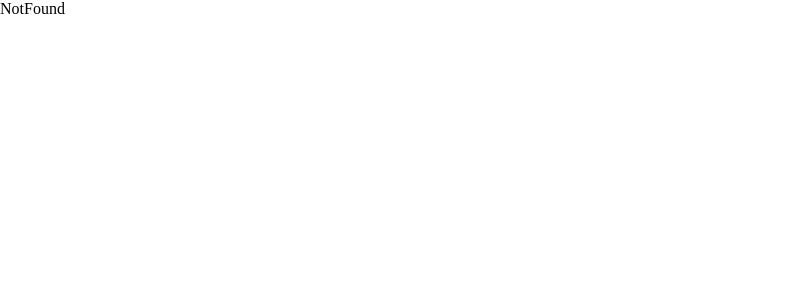
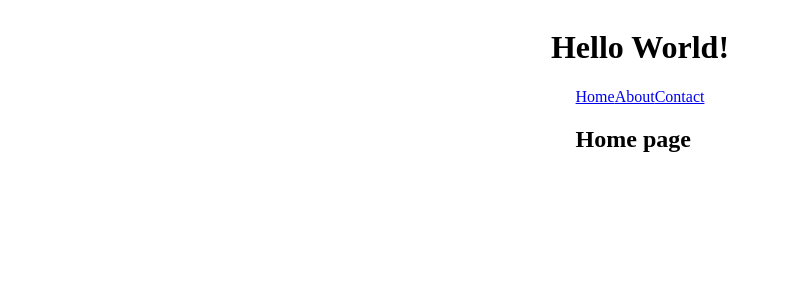
Before and after one commit to 8vien8/etp-web, a React (Vite) app: page /home in a window 1280 px wide. Shown: the top 300 px of the page, without its empty margins (0-790 px from the left). Built offline with nearby package versions, Linux system fonts and the light colour scheme.

Commit message:
Revert "Complete lading page"

```diff
--- a/package.json
+++ b/package.json
@@ -12,8 +12,7 @@
   "dependencies": {
     "react": "^18.2.0",
     "react-dom": "^18.2.0",
-    "react-router-dom": "^6.22.3",
-    "reactstrap": "^9.2.2"
+    "react-router-dom": "^6.22.3"
   },
   "devDependencies": {
     "@types/react": "^18.2.56",
--- a/src/App.jsx
+++ b/src/App.jsx
@@ -1,8 +1,14 @@
-// import {Outlet} from 'react-router-dom'
-import './App.css'
+import { Outlet, Link } from "react-router-dom"
 function App() {
   return (
-    <div>
+    <div style={{alignItems: "center", justifyContent: "center", display: "flex", flexDirection: "column"}}>
+      <h1>Hello World!</h1>
+      <nav >
+        <Link to="/home">Home</Link>
+        <Link to="/about">About</Link>
+        <Link to="/contact">Contact</Link>
+        <Outlet router/>
+      </nav>
     </div>
   )
 }
--- a/src/Routes.jsx
+++ b/src/Routes.jsx
@@ -1,6 +1,6 @@
 // Routings
 import { BrowserRouter as Router, Route, Routes} from 'react-router-dom';
-// import App from './App';
+import App from './App';
 import Home from './pages/Home';
 import About from './pages/About';
 import NotFound from './pages/NotFound';
@@ -10,12 +10,12 @@ const AppRouter = () => {
   return (
     <Router>
       <Routes>
-        {/* <Route path="/" element={<App />} > */}
-            <Route path="/" element={<Home />} />
+        <Route path="/" element={<App />} >
+            <Route path="/home" element={<Home />} />
             <Route path="/about" element={<About />} />
             <Route path="/contact" element={<Contact />} />
             <Route path="*" element={<NotFound />} />
-        {/* </Route> */}
+        </Route>
       </Routes>
     </Router>
   );
--- a/src/pages/Home.jsx
+++ b/src/pages/Home.jsx
@@ -1,29 +1,9 @@
-import { useState } from 'react'
-import Login from './forms/Login'
-import './styleHome.css'
+// import React from 'react'
 
-import {Button} from 'reactstrap'
-// import { Link } from 'react-router-dom'
 function Home() {
-  const [showLoginForm, setLoginForm] = useState(false)
-  const handleButtonClick = () => {
-    setLoginForm(!showLoginForm)
-  }
-
   return (
-    <div className="homepage-container">
-      <div className='homepage-logo'>
-      </div>
-      <div className='start-button'>
-        {!showLoginForm && (
-          <Button
-            onClick={handleButtonClick}
-          >
-            Start Journey
-          </Button>
-        )}
-        {showLoginForm && <Login/> }
-      </div>
+    <div>
+      <h1>Home page</h1>
     </div>
   )
 }
--- a/src/pages/forms/Login.jsx
+++ /dev/null
@@ -1,8 +0,0 @@
-
-function Login() {
-  return (
-    <div>Login Form</div>
-  )
-}
-
-export default Login
--- a/src/pages/styleHome.css
+++ /dev/null
@@ -1,53 +0,0 @@
-*{
-  margin: 0;
-  padding: 0;
-  box-sizing: border-box;
-}
-
-.homepage-container{
-    position: relative;
-    background-image: url('https://telegraph-image-bak.pages.dev/file/ef87e51cdc4141b432807.jpg');
-    background-size: cover;
-    max-width: 100%;
-    height: 100vh;
-    display: flex;
-    justify-content: center;
-    align-items: center;
-}
-
-.homepage-logo{
-    top: 40px;
-    position: absolute;
-    background-size: cover;
-    width: 800px;
-    height: 200px;
-    background-position: center;
-    background-repeat: no-repeat;
-    background-size: cover;
-    z-index: 1;
-    background-image: url('https://telegraph-image-bak.pages.dev/file/7d436a82fd272aa100b32.png');
-}
-
-.start-button{
-    /* margin-top: 20px; */
-}
-
-button{
-    border: none;
-    border-radius: 8px;
-    padding: 0.6em 1.2em;
-    font-size: 1.2em;
-    font-weight: 500;
-    font-family: inherit;
-    background-color: transparent;
-    cursor: pointer;
-    transition:
-     background-color 0.4s ease-out,
-     color 0.4s ease-in
-}
-
-button:hover{
-    background-color: #4077ec;
-    color: white;
-    text-shadow: 2px 2px 4px rgba(0, 0, 0, 0.5);
-}
```
Also changed, not shown: src/App.css (+39 -10 lines), 1 other file (tests, documents, lock files or other folders).
